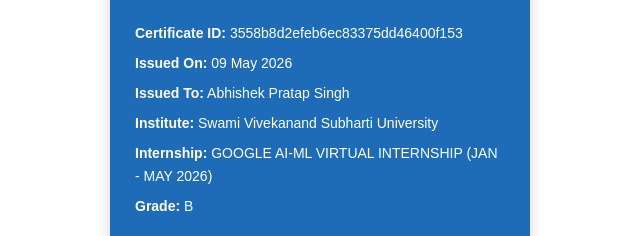
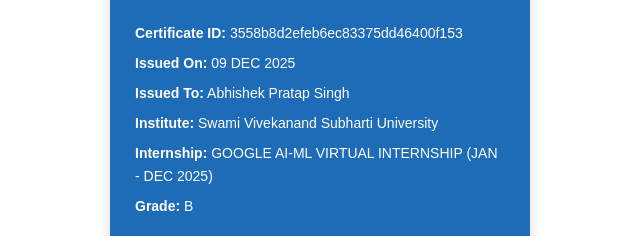
Before and after one commit to aicteskillscertificateverificationorg/NATIONALINTERNSHIPPORTAL, a plain HTML site: page index.html in a window 1280 px wide. Shown: the part 1108-1344 px from the top of the page, 320-960 px from the left. Drawn offline with Linux system fonts and the light colour scheme.

Commit message:
Update index.html

```diff
--- a/index.html
+++ b/index.html
@@ -110,10 +110,10 @@
 
       <div class="details">
         <p><strong>Certificate ID:</strong> 3558b8d2efeb6ec83375dd46400f153</p>
-        <p><strong>Issued On:</strong> 09 May 2026</p>
+        <p><strong>Issued On:</strong> 09 DEC 2025</p>
         <p><strong>Issued To:</strong> Abhishek Pratap Singh</p>
         <p><strong>Institute:</strong> Swami Vivekanand Subharti University</p>
-        <p><strong>Internship:</strong> GOOGLE AI-ML VIRTUAL INTERNSHIP (JAN - MAY 2026)</p>
+        <p><strong>Internship:</strong> GOOGLE AI-ML VIRTUAL INTERNSHIP (JAN - DEC 2025)</p>
         <p><strong>Grade:</strong> B</p>
       </div>
 
```
